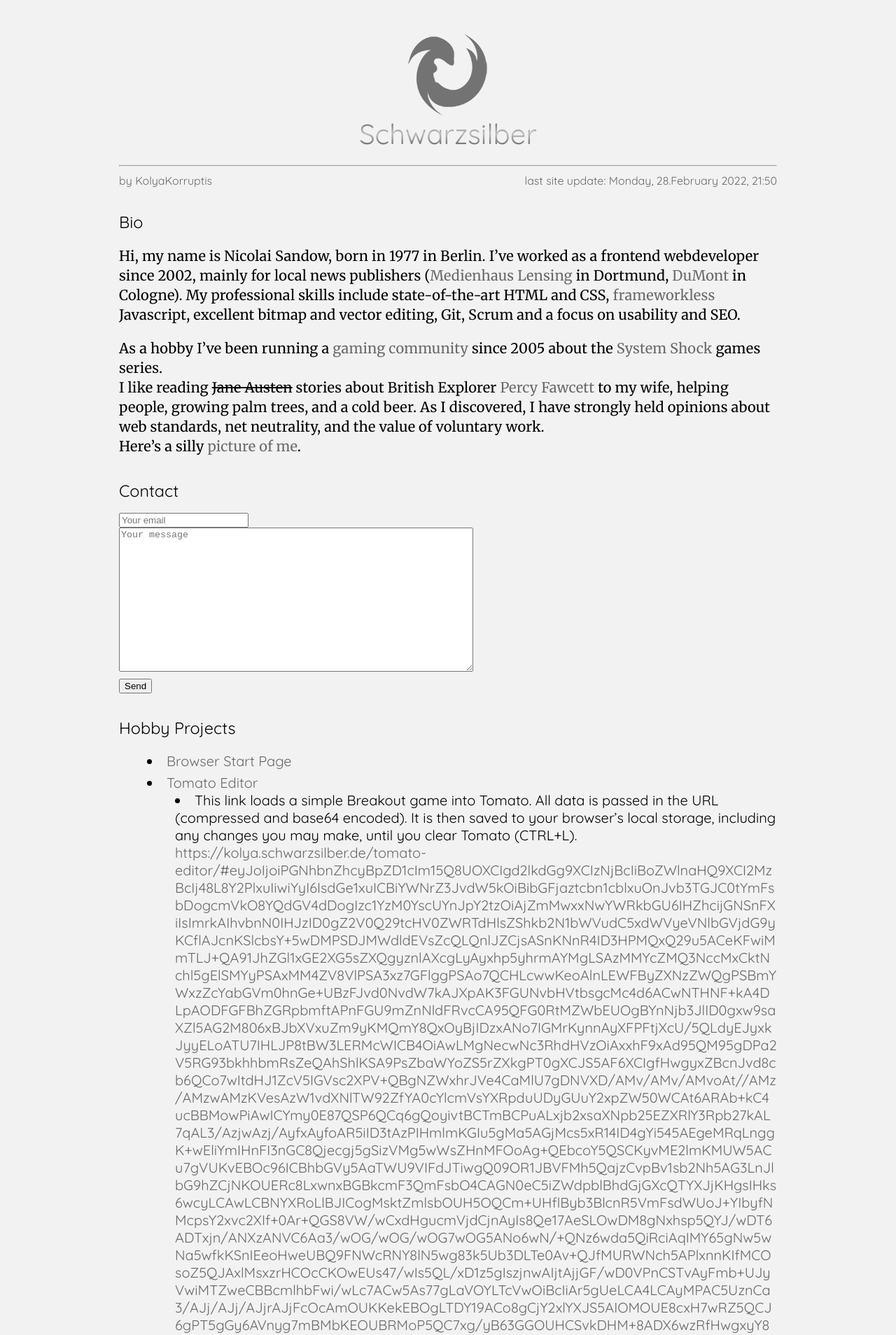
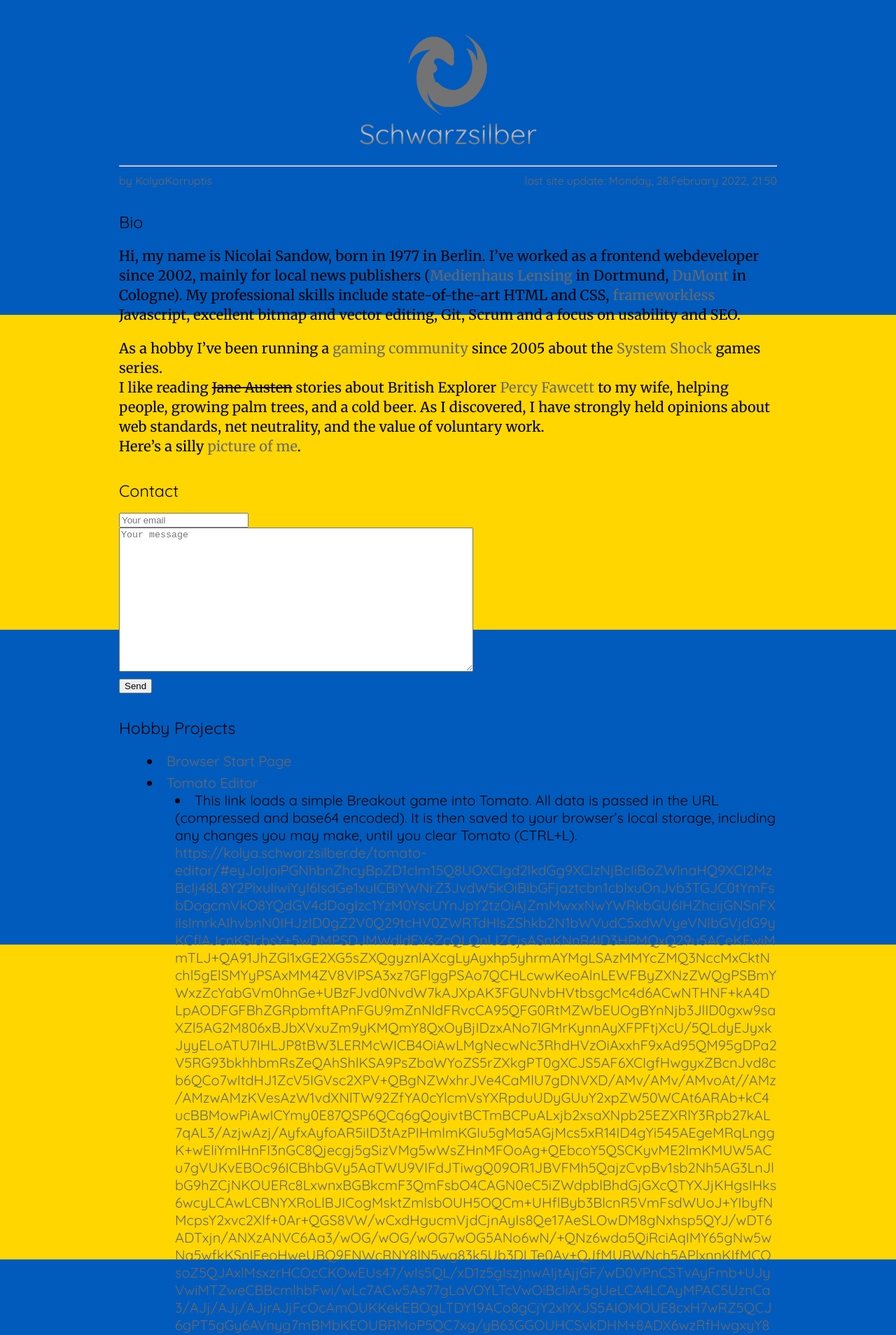
Before and after one commit to KolyaKorruptis/.github.io, a Jekyll site: the page built from index.md, in a window 1280 px wide. Shown: the top 1908 px of the page at 70% size. Built offline with Jekyll 4.4.1, drawn with Linux system fonts in a browser that asks for light colours; our own code applies the rules of GitHub Pages for plain Markdown files; the repository's description, which GitHub fills in, is left out.

Commit message:
solidarity with ukraine

```diff
--- a/css/general.css
+++ b/css/general.css
@@ -26,6 +26,8 @@ table{border-collapse:collapse;border-spacing:0;}
   font-size: var(--fontSize);
   font-family: var(--headlineFontFamily);
   color: var(--mainTextColor);
+  background: linear-gradient(#005bbc 50%, #ffd600 50%);
+  background-attachment: fixed;
 }
 
 h1,h2,h3,h4,h5,h6,header {
```
